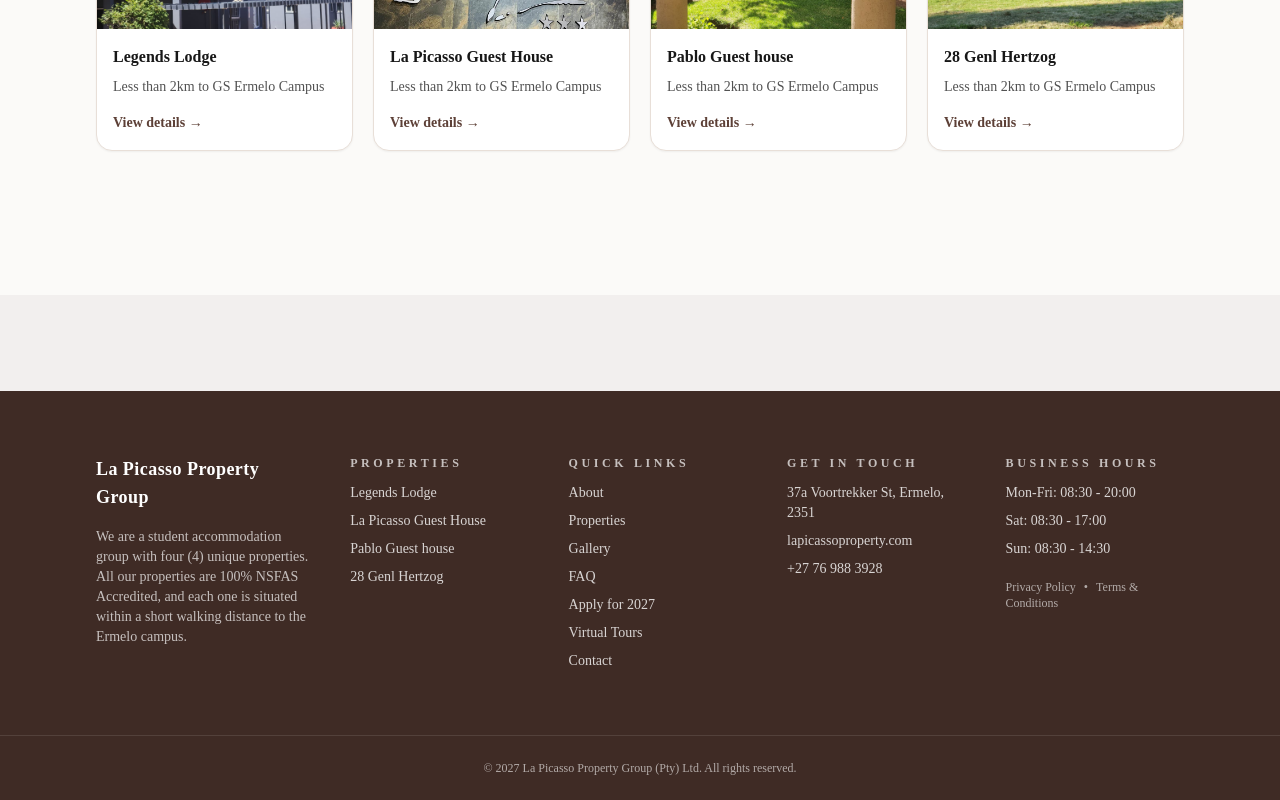
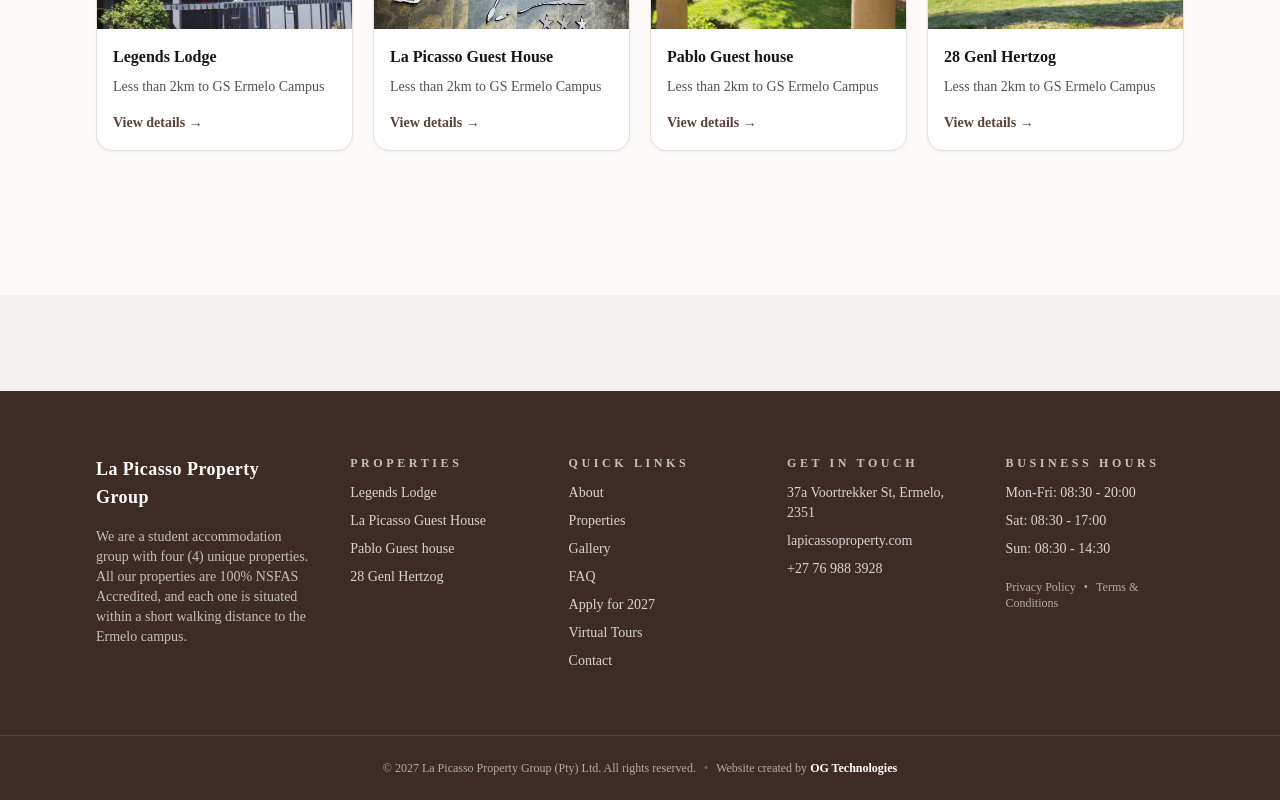
Before and after one commit to Nsukumanzini/la-picasso, a Next.js app: page / in a window 1280 px wide. Shown: the part 1154-1954 px from the top of the page. Built offline with nearby package versions, Linux system fonts and the light colour scheme; a web font is replaced by a local one.

Commit message:
Add OG Technologies website credit

```diff
--- a/src/components/Footer.tsx
+++ b/src/components/Footer.tsx
@@ -129,9 +129,7 @@ export default function Footer() {
           </div>
         </div>
       </div>
-      <div className="border-t border-white/10 py-6 text-center text-xs text-white/60">
-        © 2027 La Picasso Property Group (Pty) Ltd. All rights reserved.
-      </div>
+      <div className="flex flex-wrap items-center justify-center gap-y-2 border-t border-white/10 px-4 py-6 text-center text-xs text-white/60"><span>© 2027 La Picasso Property Group (Pty) Ltd. All rights reserved.</span><span className="mx-2 text-white/30">•</span><span>Website created by <a href="https://ogtechnologies.co.za" target="_blank" rel="noreferrer" className="font-semibold text-white transition hover:text-[#f1d77d]">OG Technologies</a></span></div>
     </footer>
   );
 }
```
